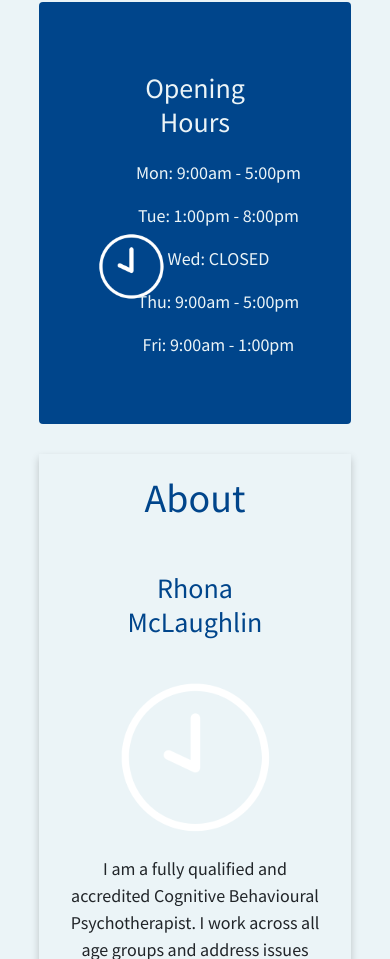
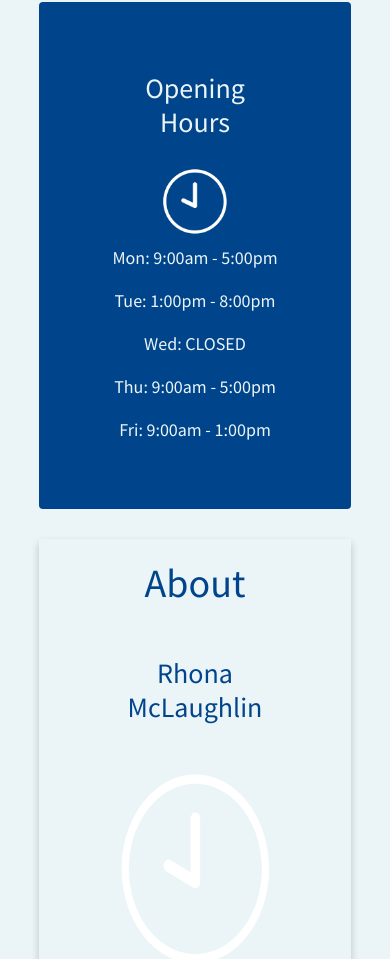
Before and after one commit to Selliott456/inverclydeCBT, a React app: page /home in a window 390 px wide. Shown: the part 1026-1985 px from the top of the page. Built offline with nearby package versions, Linux system fonts and the light colour scheme; the HTML template or start-up script is replaced by a standard one.

Commit message:
opening hours sorted

```diff
--- a/src/components/Home.js
+++ b/src/components/Home.js
@@ -52,7 +52,7 @@ const Home = () => {
         <section className="area-front-item">
           <div className="titlePhoto">
             <h3>Rhona McLaughlin</h3>
-            <img src={clock} alt="rhonaPhoto"></img>
+            <img id="rhonaPhoto" src={clock} alt="rhonaPhoto"></img>
           </div>
           <div className="paraButton">
             <p>I am a fully qualified and accredited Cognitive Behavioural
--- a/src/styles/style.scss
+++ b/src/styles/style.scss
@@ -531,5 +531,16 @@ display: none;
   .feesHands {
     flex-direction: column;
   }
+  .withclock {
+    flex-direction: column;
+    align-items: center;
+    justify-items: center;
+    #clock {
+      margin:auto;
+    }
+  }
+  #rhonaPhoto {
+    height: 250px;
+  }
 
 }
```
